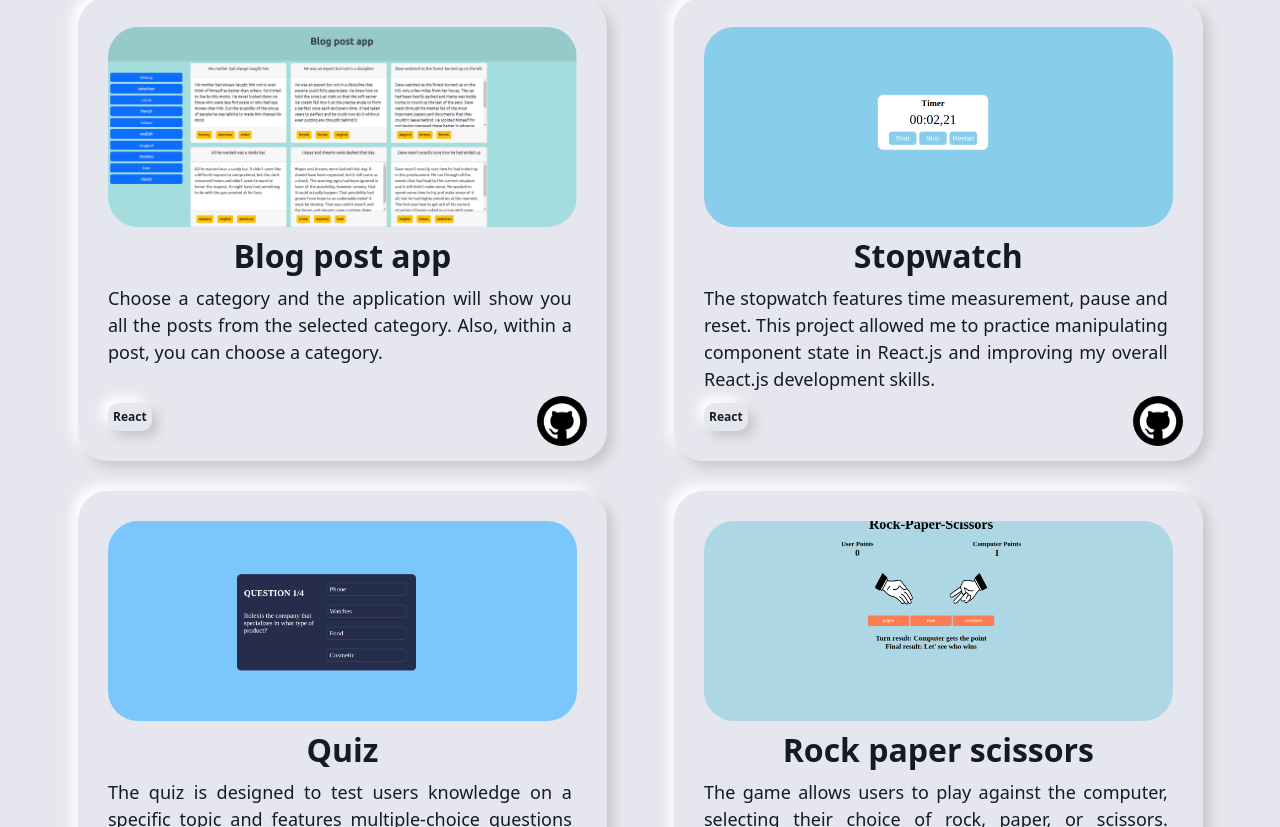
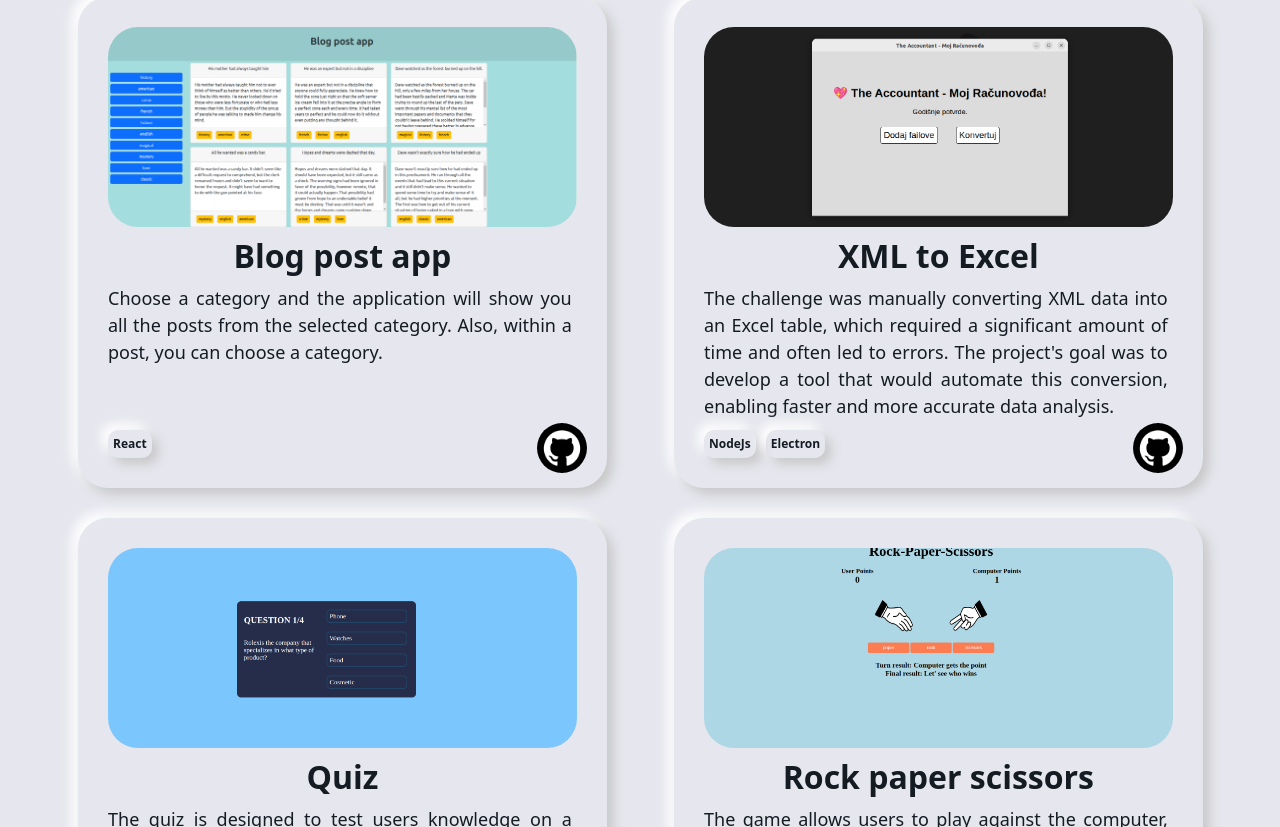
Before and after one commit to MiIos1988/Portfolio-react, a React (Create React App) app: page / in a window 1280 px wide. Shown: the part 1846-2673 px from the top of the page. Built offline with nearby package versions, Linux system fonts and the light colour scheme; no server answers.

Commit message:
Add new project

```diff
--- a/src/constants/data.js
+++ b/src/constants/data.js
@@ -3,7 +3,7 @@ import img2 from "../assets/img/projectImg/auth.png";
 import img3 from "../assets/img/projectImg/blog-post.png";
 import img4 from "../assets/img/projectImg/chess.png";
 import img5 from "../assets/img/projectImg/calculator.png";
-import img6 from "../assets/img/projectImg/stopwatch.png";
+import img6 from "../assets/img/projectImg/convert.png";
 import img7 from "../assets/img/projectImg/quiz.png";
 import img8 from "../assets/img/projectImg/rock-paper-scissors.png";
 import img9 from "../assets/img/projectImg/clock.png";
@@ -38,11 +38,11 @@ const data = [
   },
   {
     image: img6,
-    title: "Stopwatch",
-    desc: "The stopwatch features time measurement, pause and  reset. This project allowed me to practice manipulating component state in React.js and improving my overall React.js development skills.",
-    tags: ["React"],
-    github: "https://github.com/MiIos1988/stopwatch",
-    live: "https://stopwatch-five-beta.vercel.app/",
+    title: "XML to Excel",
+    desc: "The challenge was manually converting XML data into an Excel table, which required a significant amount of time and often led to errors. The project's goal was to develop a tool that would automate this conversion, enabling faster and more accurate data analysis.",
+    tags: ["NodeJs", "Electron"],
+    github: "https://github.com/MiIos1988/Electron-refund-app",
+    live: "#",
   },
   {
     image: img7,
```
Also changed, not shown: src/assets/img/projectImg/convert.png (added).
